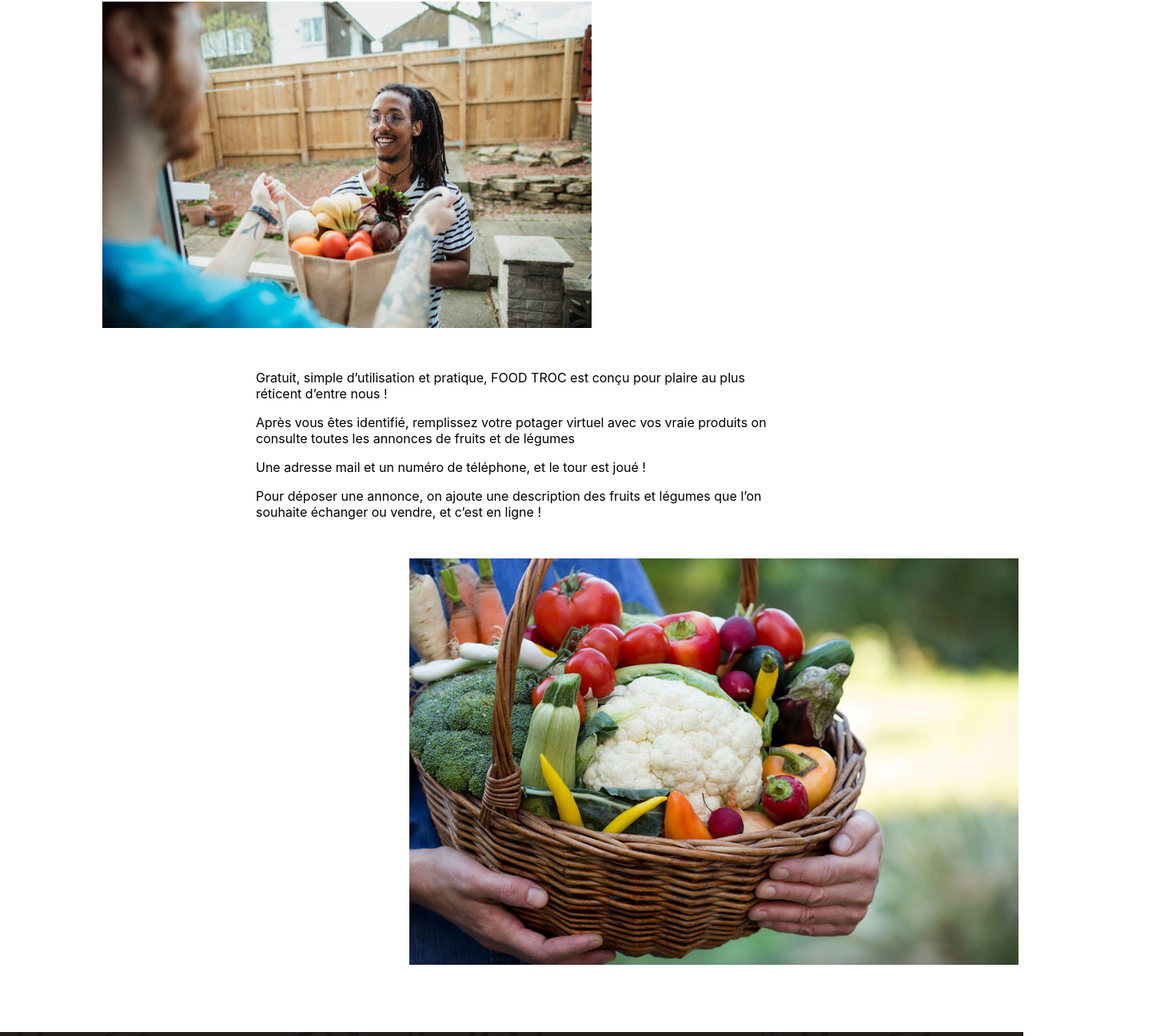
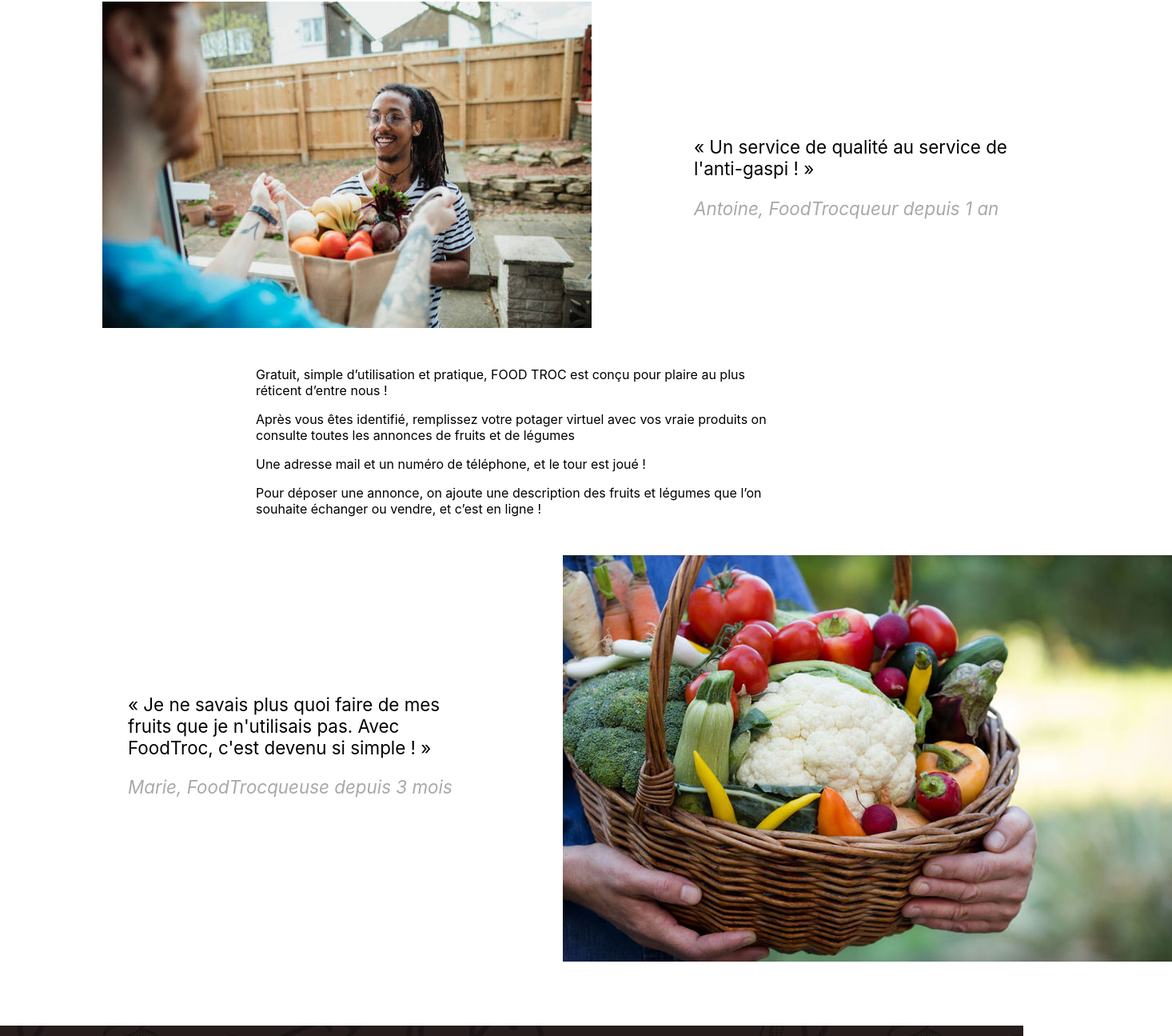
Before and after one commit to Derma6/FoodTroc-Project, a React (Create React App) app in the folder front-end/: page /commentcamarche in a window 1280 px wide. Shown: the part 735-2030 px from the top of the page at 80% size, 1466 px wide, since content can reach past the window. Built offline with nearby package versions, Linux system fonts and the light colour scheme.

Commit message:
menu changes/how to

```diff
--- a/front-end/src/components/MAIN/Header/Header.js
+++ b/front-end/src/components/MAIN/Header/Header.js
@@ -18,6 +18,9 @@ const Header = ({ show, showMenu }) => {
       <nav>
         <NavLink activeclassname="active" to="/">
           Accueil
+        </NavLink>
+        <NavLink activeclassname="active" to="/stock">
+          Mon stock
         </NavLink>
         <NavLink activeclassname="active" to="/commentcamarche">
           Comment ça marche ?
--- a/front-end/src/pages/HowTo/HowTo.css
+++ b/front-end/src/pages/HowTo/HowTo.css
@@ -22,6 +22,29 @@
 }
 
 #basket {
-  margin-left: 30%;
+  margin-left: 15%;
   margin-top: 5%;
 }
+
+.image-quote {
+  display: flex;
+  font-size: 1.4em;
+  align-items: center;
+}
+
+.quote1 {
+  margin-left: 20%;
+}
+
+.quote2 {
+  margin-left: -25%;
+}
+
+.foodtroc-user {
+  font-style: italic;
+  color: darkgrey;
+}
+
+.foodtroc-quote {
+  width: 35vw;
+}
--- a/front-end/src/pages/HowTo/HowTo.js
+++ b/front-end/src/pages/HowTo/HowTo.js
@@ -14,7 +14,13 @@ const HowTo = () => {
       <h1 className="howTo-title">Comment ça marche ?</h1>
       <Separator />
       <section className="first-section-howto">
-        <img id="people-food" src={people} alt={"people exchanging food"}/>
+        <div className="image-quote">
+          <img id="people-food" src={people} alt={"people exchanging food"}/>
+          <div className="quote1">
+            <p className="foodtroc-quote">« Un service de qualité au service de l'anti-gaspi ! »</p>
+            <p className="foodtroc-user">Antoine, FoodTrocqueur depuis 1 an</p>
+          </div>
+        </div>
         <p>
           Gratuit, simple d’utilisation et pratique, FOOD TROC est conçu pour
           plaire au plus réticent d’entre nous !
@@ -28,7 +34,13 @@ const HowTo = () => {
           Pour déposer une annonce, on ajoute une description des fruits et
           légumes que l’on souhaite échanger ou vendre, et c’est en ligne !
         </p>
-        <img id="basket" src={basket} alt={"basket"}/>
+        <div className="image-quote">
+          <div className="quote2">
+            <p className="foodtroc-quote">« Je ne savais plus quoi faire de mes fruits que je n'utilisais pas. Avec FoodTroc, c'est devenu si simple ! »</p>
+            <p className="foodtroc-user">Marie, FoodTrocqueuse depuis 3 mois</p>
+          </div>
+          <img id="basket" src={basket} alt={"basket"}/>
+        </div>
       </section>
     </main>
   );
--- a/front-end/src/utilities/Context.js
+++ b/front-end/src/utilities/Context.js
@@ -1,3 +1,5 @@
 import React from 'react';
 
 export const UserContext = React.createContext();
+export const UserStockContext = React.createContext();
+export const StockContext = React.createContext();
```
Also changed, not shown: front-end/src/pages/Troc/Troc.js (+9 -0 lines).
